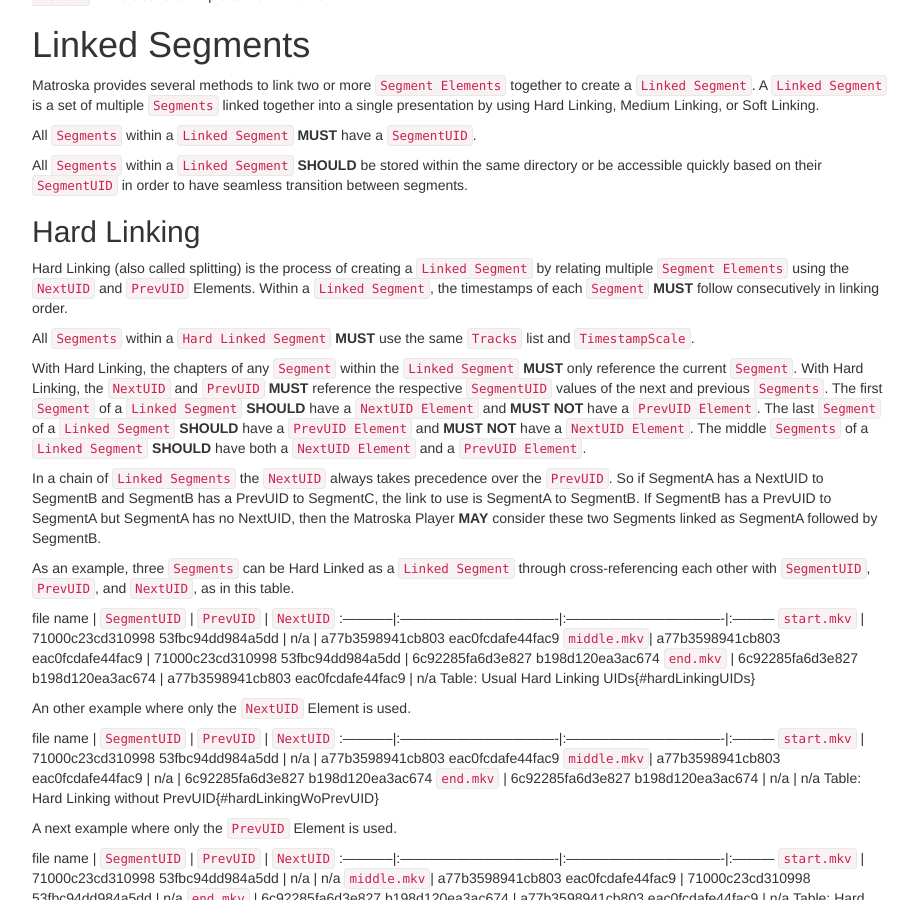
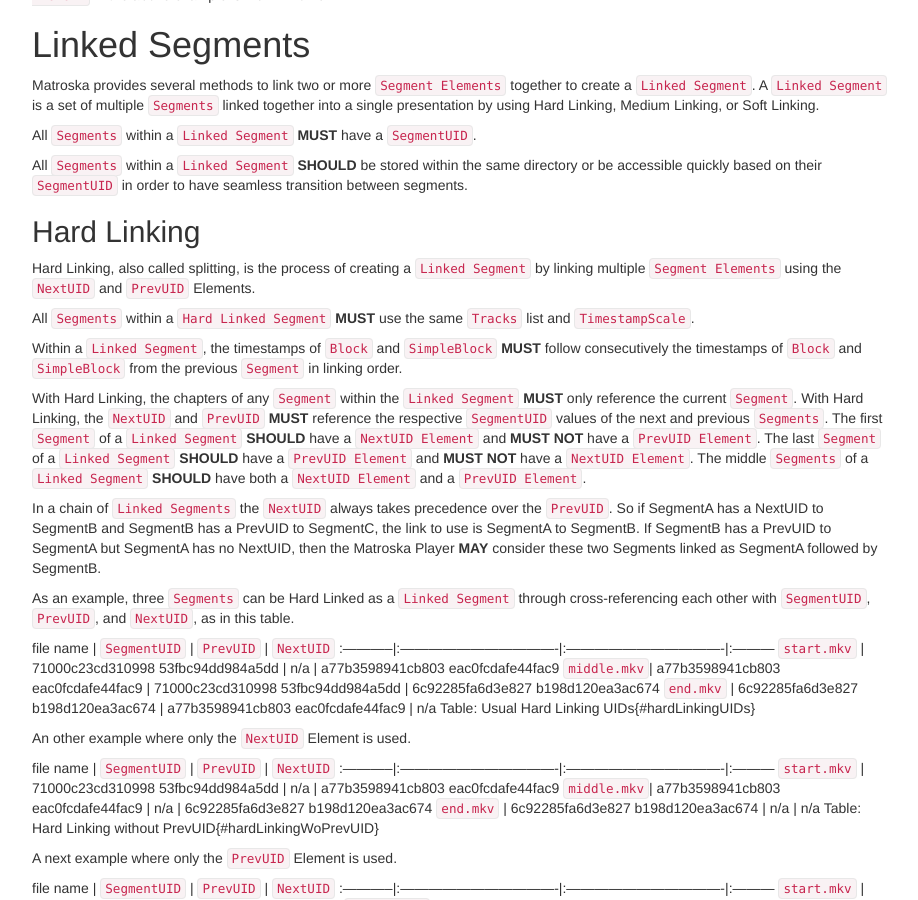
Before and after one commit to ietf-wg-cellar/matroska-specification, a Jekyll site: the page built from notes.md, in a window 1280 px wide and 900 px high, scrolled down 8582 px. Shown: the whole window, without its empty margins (273-1191 px from the left). Built offline with Jekyll 4.4.1, drawn with Linux system fonts in a browser that asks for light colours.

Commit message:
put the consecutive timestamp rule of hard linking after the tracks/timestampscale rule
And clarify it.

```diff
--- a/notes.md
+++ b/notes.md
@@ -590,12 +590,13 @@ in order to have seamless transition between segments.
 
 ## Hard Linking
 
-Hard Linking (also called splitting) is the process of creating a `Linked Segment`
-by relating multiple `Segment Elements` using the `NextUID` and `PrevUID` Elements.
-Within a `Linked Segment`, the timestamps of each `Segment` **MUST** follow consecutively
-in linking order.
+Hard Linking, also called splitting, is the process of creating a `Linked Segment`
+by linking multiple `Segment Elements` using the `NextUID` and `PrevUID` Elements.
 
 All `Segments` within a `Hard Linked Segment` **MUST** use the same `Tracks` list and `TimestampScale`.
+
+Within a `Linked Segment`, the timestamps of `Block` and `SimpleBlock` **MUST** follow consecutively
+the timestamps of `Block` and `SimpleBlock` from the previous `Segment` in linking order.
 
 With Hard Linking, the chapters of any `Segment` within the `Linked Segment` **MUST**
 only reference the current `Segment`. With Hard Linking, the `NextUID` and `PrevUID` **MUST**
```
